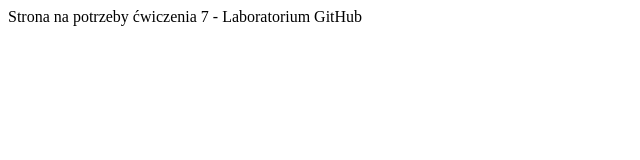
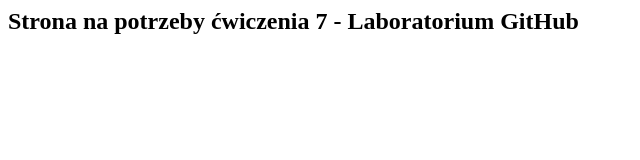
Before and after one commit to kzielinska8/acopy, a plain HTML site: page index.html in a window 1280 px wide. Shown: the whole page, without its empty margins (0-640 px from the left). Drawn offline with Linux system fonts and the light colour scheme.

Commit message:
Change text to header in index.html

```diff
--- a/index.html
+++ b/index.html
@@ -1,5 +1,5 @@
 <HTML>
   <BODY>
-    Strona na potrzeby ćwiczenia 7 - Laboratorium GitHub
+    <h2>Strona na potrzeby ćwiczenia 7 - Laboratorium GitHub</h2>
   </BODY>
 </HTML>
```
